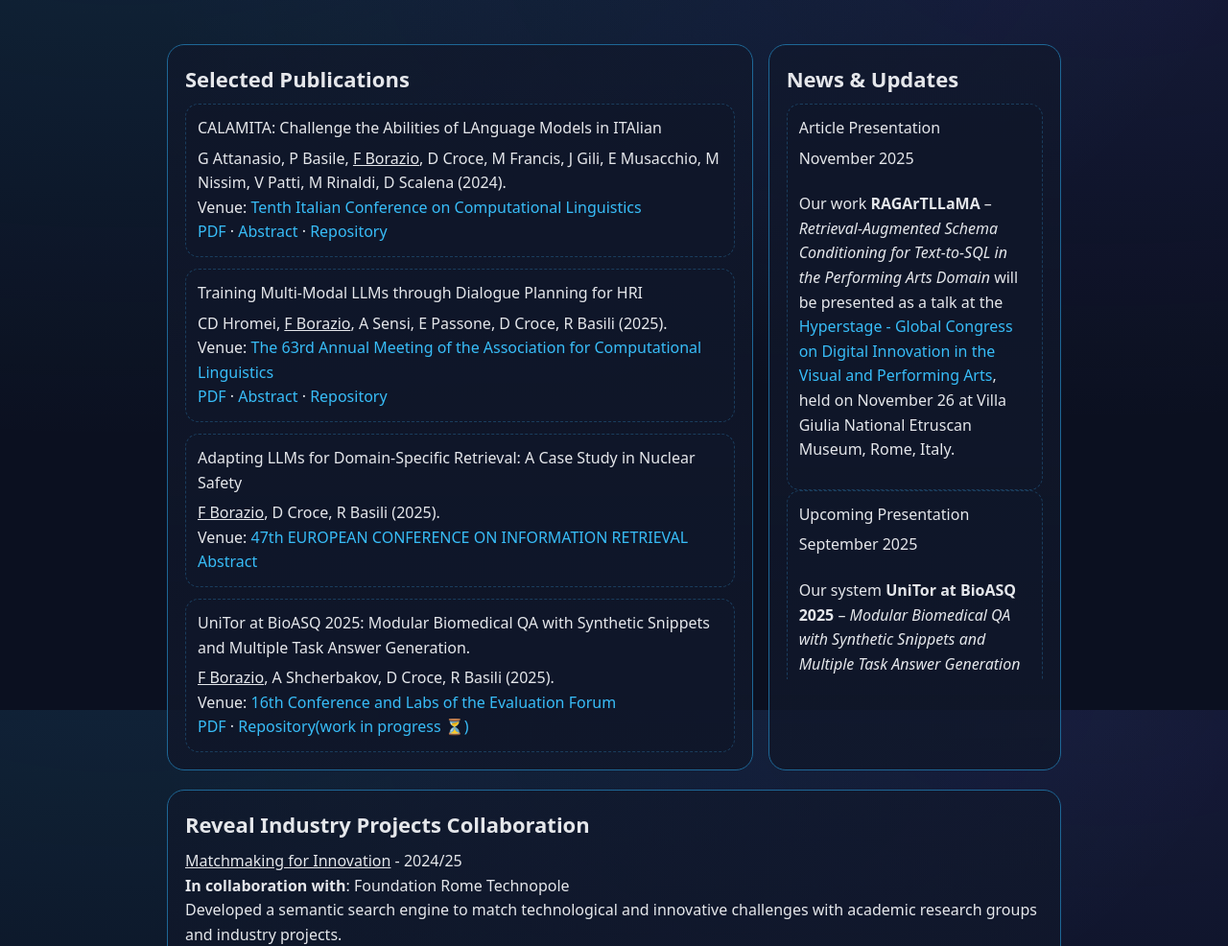
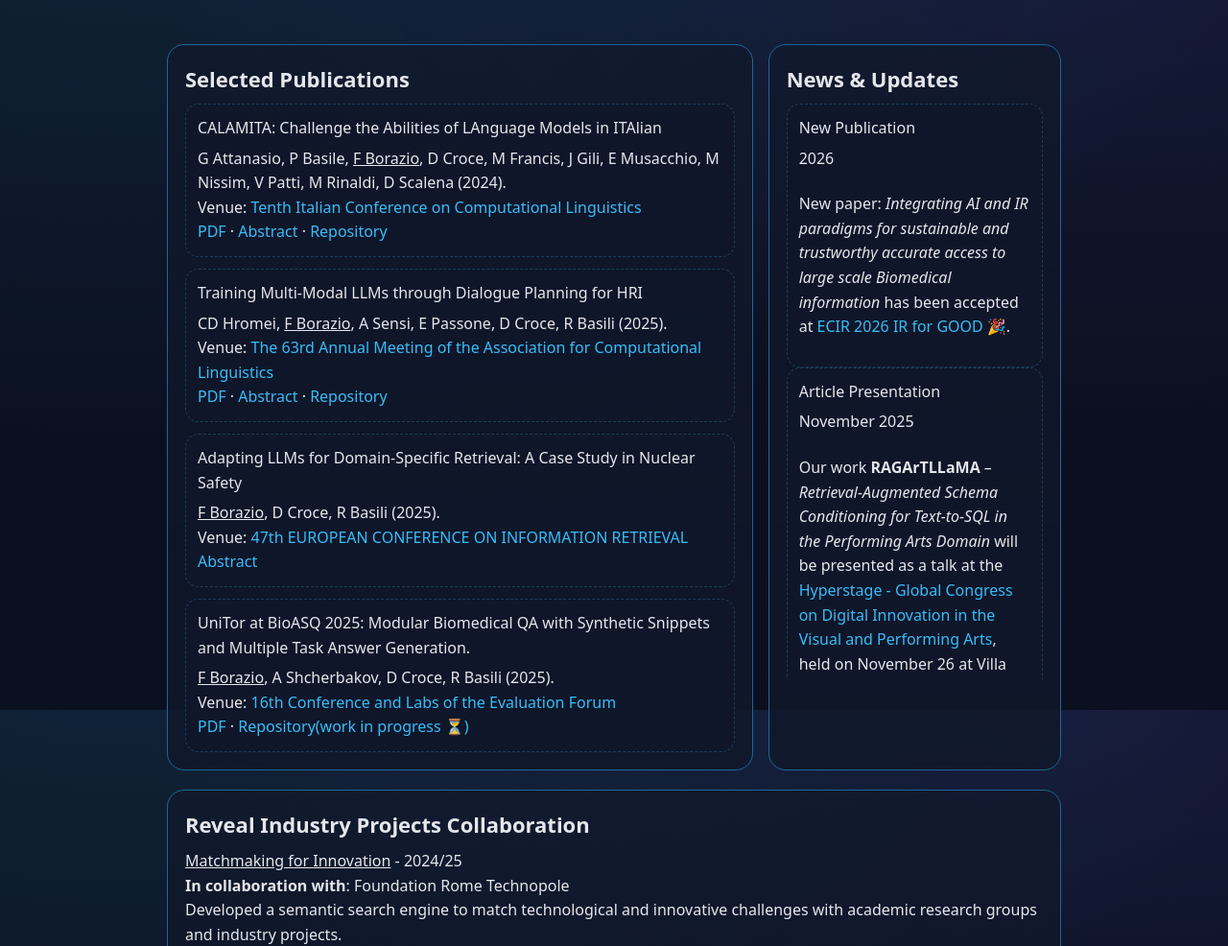
Before and after one commit to fedbor/fedbor.github.io, a plain HTML site: page index.html in a window 1280 px wide. Shown: the part 860-1846 px from the top of the page at 96% size. Drawn offline with Linux system fonts and the light colour scheme.

Commit message:
update index

```diff
--- a/index.html
+++ b/index.html
@@ -282,6 +282,15 @@ body {
   <div id="news">
 
     <article class="pub">
+      <div class="title">New Publication</div>
+      <div class="meta">2026</div>
+      <p>
+        New paper: <em>Integrating AI and IR paradigms for sustainable and trustworthy accurate access to large scale Biomedical information</em>
+        has been accepted at <a href="#">ECIR 2026 IR for GOOD</a> 🎉.
+      </p>
+    </article>
+
+    <article class="pub">
       <div class="title">Article Presentation</div>
       <div class="meta">November 2025</div>
       <p>
```
